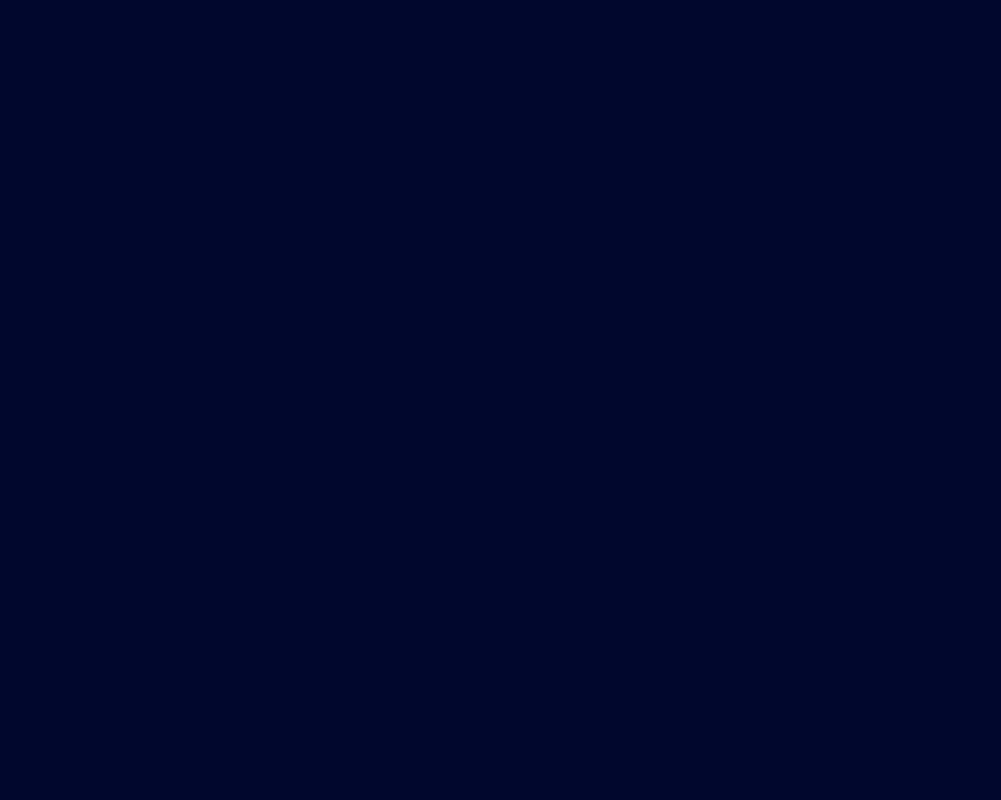
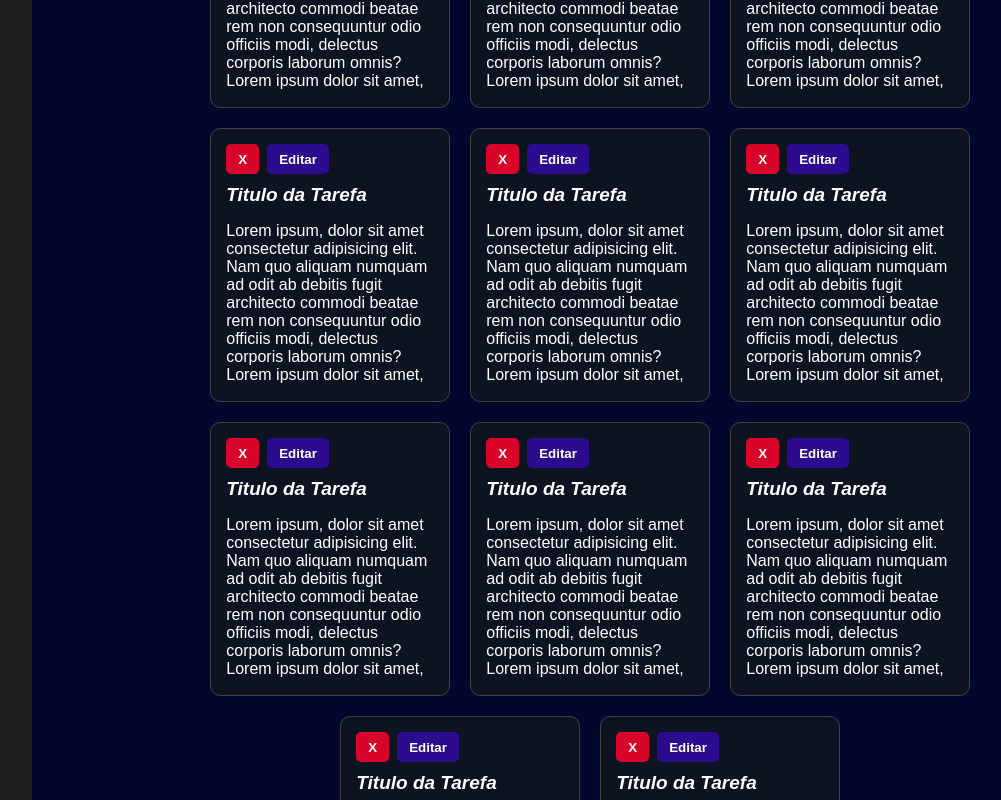
Before and after one commit to Ally-Matias/Task-Flow, a React (Vite) app in the folder Frontend/: page / in a window 1280 px wide. Shown: the part 1180-1980 px from the top of the page, without its empty margins (191-1192 px from the left). Before the commit the page ends 1004 px from the top, so only its background shows below. Built offline with nearby package versions, Linux system fonts and the light colour scheme; no server answers.

Commit message:
Resolvendo bugs do Frontend

```diff
--- a/Frontend/src/components/TaskCard/styles.js
+++ b/Frontend/src/components/TaskCard/styles.js
@@ -23,5 +23,5 @@ export const TaskDescription = styled.p`
   margin-top: 16px;
   overflow: hidden;
   text-overflow: ellipsis;
-  white-space: nowrap;
+  white-space: wrap;
 `;
--- a/Frontend/src/pages/Home/index.jsx
+++ b/Frontend/src/pages/Home/index.jsx
@@ -95,7 +95,6 @@ export function Home() {
             <TaskCard />
             <TaskCard />
             <TaskCard />
-            {/* <TaskCard />
             <TaskCard />
             <TaskCard />
             <TaskCard />
@@ -105,7 +104,8 @@ export function Home() {
             <TaskCard />
             <TaskCard />
             <TaskCard />
-            <TaskCard /> */}
+            <TaskCard />
+            <TaskCard />
           </TaskList>
         </TasksContainer>
       </Main>
--- a/Frontend/src/pages/Home/styles.js
+++ b/Frontend/src/pages/Home/styles.js
@@ -10,8 +10,9 @@ export const Sidebar = styled.div`
   flex-direction: column;
 
   min-width: 13%;
-  max-width: 13%;
+  max-width: auto;
   min-height: 100%;
+  height: auto;
 
   padding: 0 20px;
 
@@ -97,7 +98,7 @@ export const Title = styled.p`
 `;
 
 export const TasksContainer = styled.div`
-  height: 100vh;
+  height: 100%;
 
   margin-top: 20px;
   margin-left: 60px;
```
Also changed, not shown: 2 other files (tests, documents, lock files or other folders).
